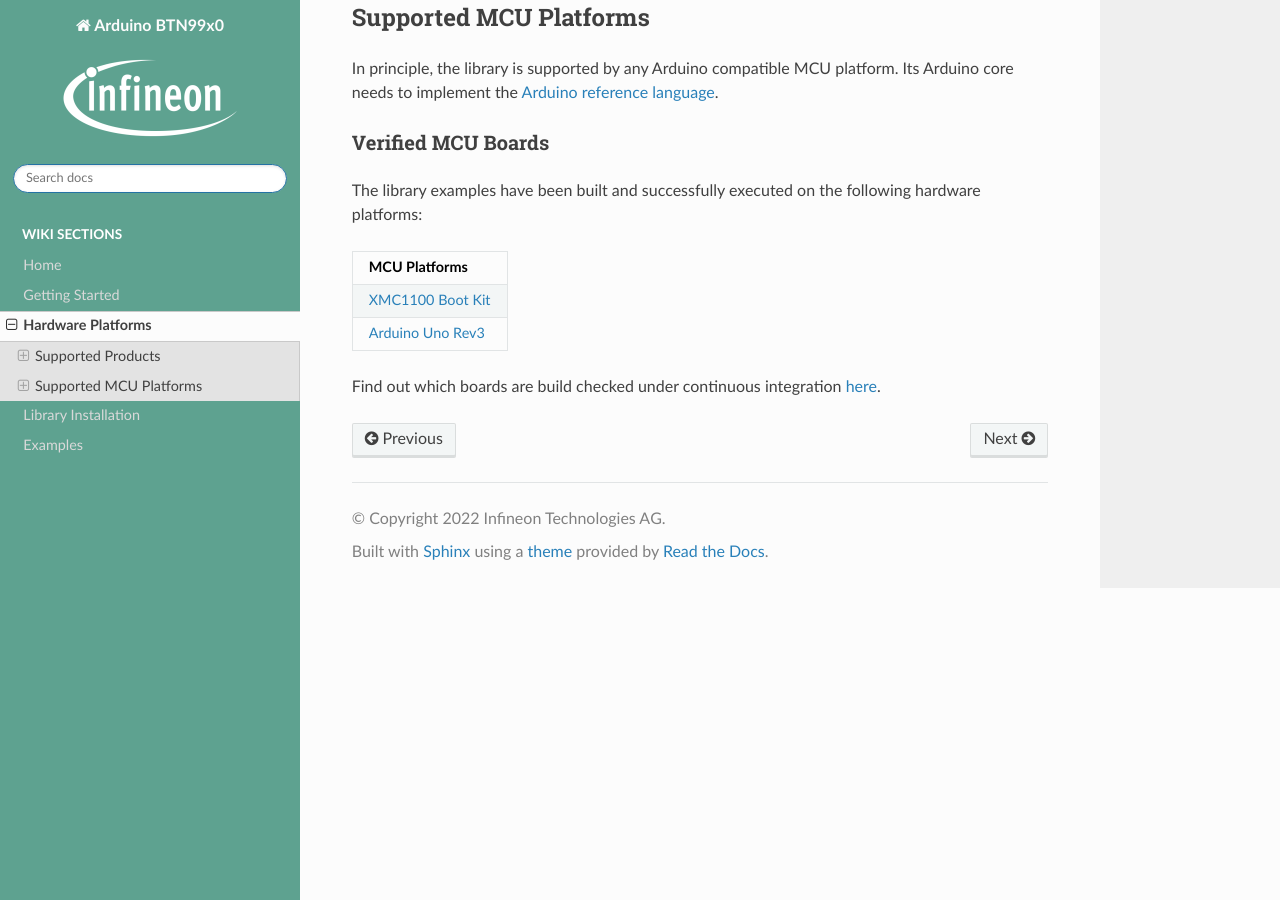
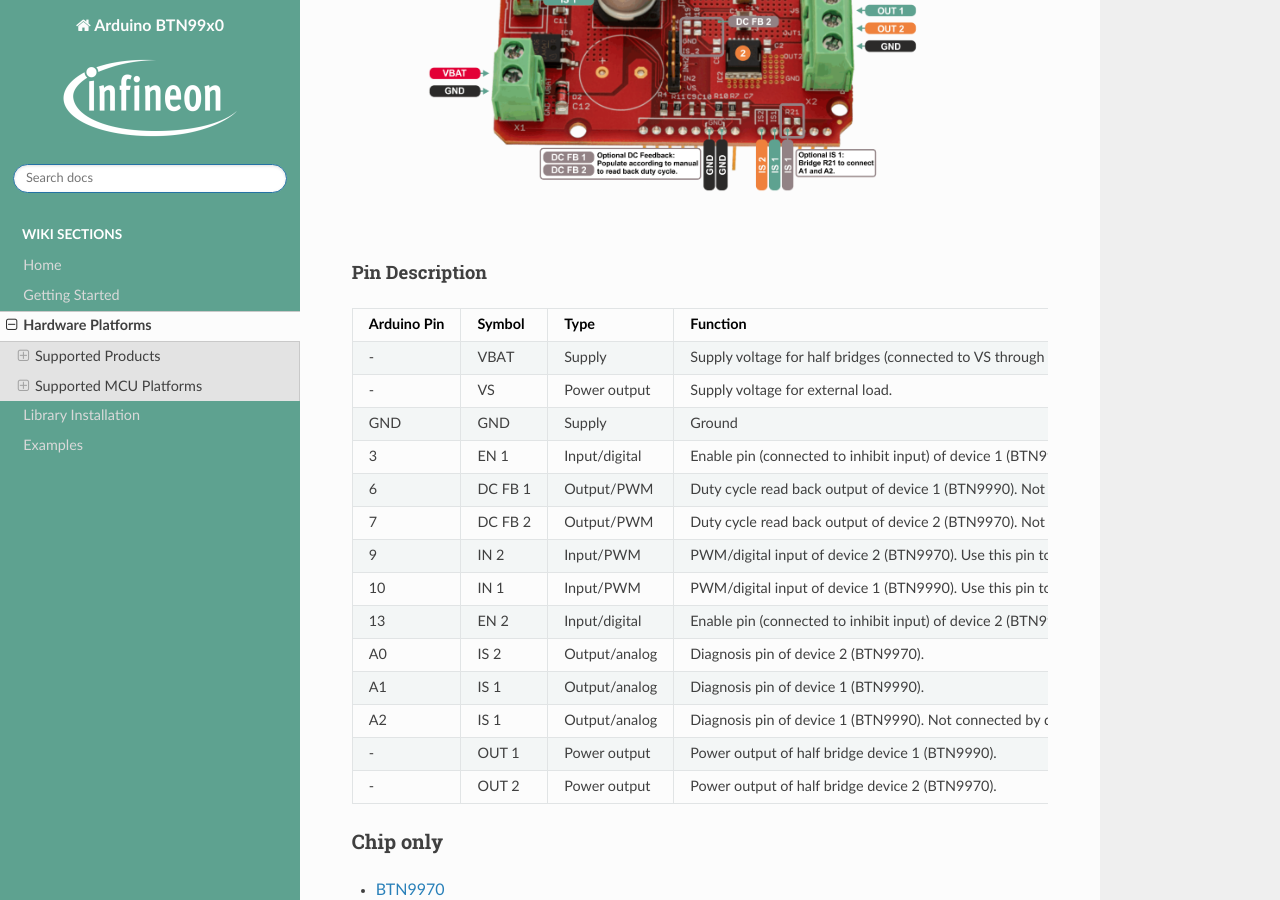
Before and after one commit to Infineon/arduino-motix-btn99x0, a Sphinx documentation site: the page built from docs/hw-platforms.rst, in a window 1280 px wide and 900 px high, scrolled down 698 px. Built offline with Sphinx 7.4.7 and the Read the Docs theme 2.0.0, drawn with Linux system fonts in a browser that asks for light colours; pages that are not in the unit, such as notebooks, are missing from menus.

Commit message:
add pinout diagram and descriptions

```diff
--- a/docs/hw-platforms.rst
+++ b/docs/hw-platforms.rst
@@ -22,8 +22,76 @@
 ^^^^^^^^^^^^^^
 
 .. image:: img/shield_btn99x0_pinout.png
-    :width: 450
+    :width: 600
 
+Pin Description
+^^^^^^^^^^^^^^^
+
+.. list-table::
+    :header-rows: 1
+
+    * - Arduino Pin
+      - Symbol
+      - Type
+      - Function
+    * - \-
+      - VBAT
+      - Supply
+      - Supply voltage for half bridges (connected to VS through reverse battery protection).
+    * - \-
+      - VS
+      - Power output
+      - Supply voltage for external load.
+    * - GND
+      - GND
+      - Supply
+      - Ground
+    * - 3
+      - EN 1
+      - Input/digital
+      - Enable pin (connected to inhibit input) of device 1 (BTN9990).
+    * - 6
+      - DC FB 1
+      - Output/PWM
+      - Duty cycle read back output of device 1 (BTN9990). Not connected by default, can be enabled by populating R16 and R17 according to the `board manual`_.
+    * - 7
+      - DC FB 2
+      - Output/PWM
+      - Duty cycle read back output of device 2 (BTN9970). Not connected by default, can be enabled by populating R18 and R19 according to the `board manual`_.
+    * - 9
+      - IN 2
+      - Input/PWM
+      - PWM/digital input of device 2 (BTN9970). Use this pin to set the power output of the device to VBAT (1) or GND (0).
+    * - 10
+      - IN 1
+      - Input/PWM
+      - PWM/digital input of device 1 (BTN9990). Use this pin to set the power output of the device to VBAT (1) or GND (0).
+    * - 13
+      - EN 2
+      - Input/digital
+      - Enable pin (connected to inhibit input) of device 2 (BTN9970).
+    * - A0
+      - IS 2
+      - Output/analog
+      - Diagnosis pin of device 2 (BTN9970).
+    * - A1
+      - IS 1
+      - Output/analog
+      - Diagnosis pin of device 1 (BTN9990).
+    * - A2
+      - IS 1
+      - Output/analog
+      - Diagnosis pin of device 1 (BTN9990). Not connected by default, can be connected to A1/IS1 by bridging R21.
+    * - \-
+      - OUT 1
+      - Power output
+      - Power output of half bridge device 1 (BTN9990).
+    * - \-
+      - OUT 2
+      - Power output
+      - Power output of half bridge device 2 (BTN9970).
+
+.. _`board manual`: https://www.infineon.com/dgdl/Infineon-User_manual_for_NovalithIC_BTN9970LVBTN9990_motor_control_shield-UserManual-v01_00-EN.pdf?fileId=8ac78c8c7d0d8da4017d0fb6fdc12cca
 
 Chip only
 """""""""
```
Also changed, not shown: docs/img/shield_btn99x0_pinout.png (added).
